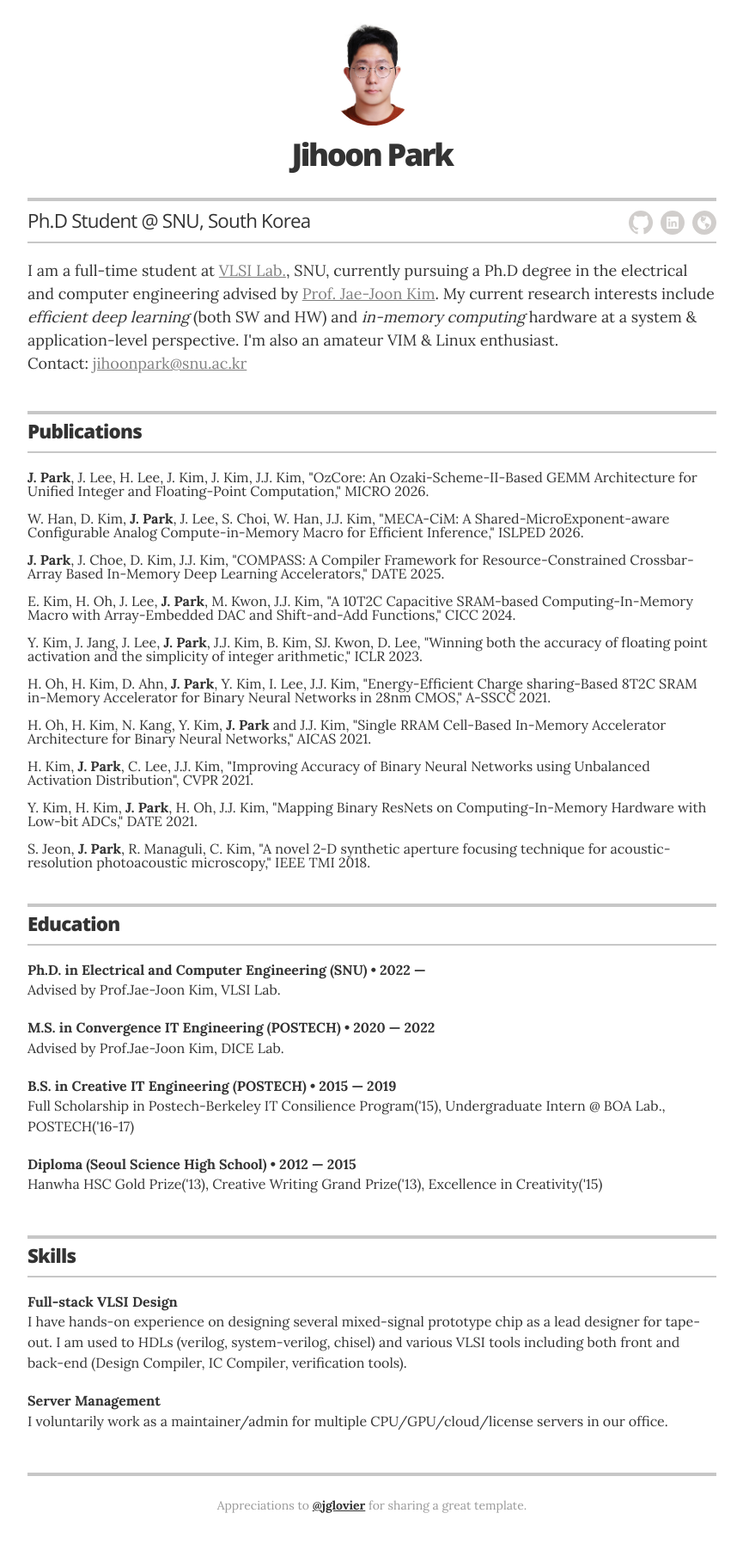
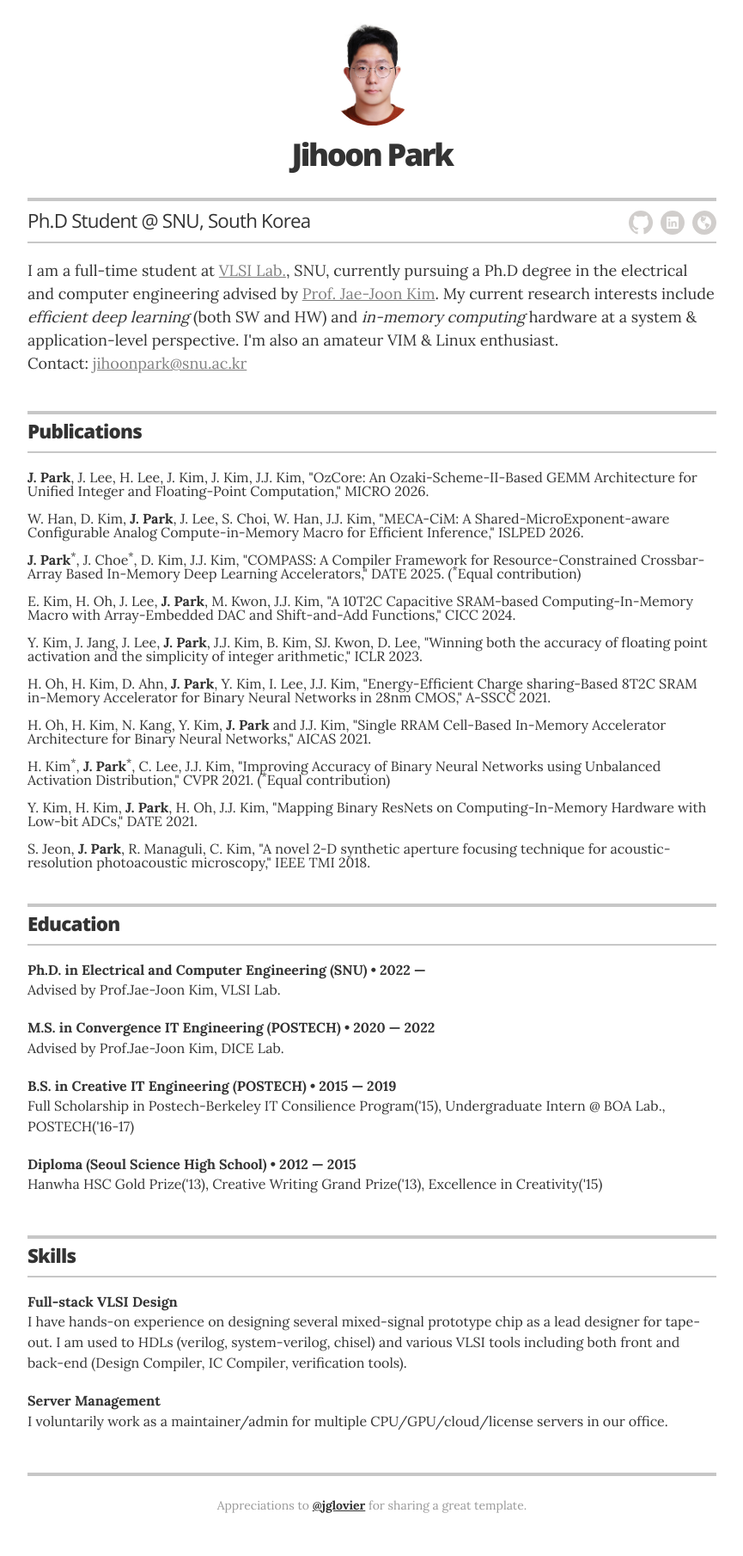
Before and after one commit to inventor71/vinnspace, a Jekyll site: the page built from index.html, in a window 1280 px wide. Shown: the whole page at 86% size, without its empty margins (207-1072 px from the left). Built offline with Jekyll 4.4.1, drawn with Linux system fonts in a browser that asks for light colours.

Commit message:
Mark equal contribution on CVPR 2021 and DATE 2025 papers
Co-Authored-By: Claude Opus 5 (1M context) <noreply@anthropic.com>

```diff
--- a/_data/publications.yml
+++ b/_data/publications.yml
@@ -1,11 +1,11 @@
 # Publications
 - item: '<b>J. Park</b>, J. Lee, H. Lee, J. Kim, J. Kim, J.J. Kim, "OzCore: An Ozaki-Scheme-II-Based GEMM Architecture for Unified Integer and Floating-Point Computation," MICRO 2026.'
 - item: 'W. Han, D. Kim, <b>J. Park</b>, J. Lee, S. Choi, W. Han, J.J. Kim, "MECA-CiM: A Shared-MicroExponent-aware Configurable Analog Compute-in-Memory Macro for Efficient Inference," ISLPED 2026.'
-- item: '<b>J. Park</b>, J. Choe, D. Kim, J.J. Kim, "COMPASS: A Compiler Framework for Resource-Constrained Crossbar-Array Based In-Memory Deep Learning Accelerators," DATE 2025.'
+- item: '<b>J. Park</b><sup>*</sup>, J. Choe<sup>*</sup>, D. Kim, J.J. Kim, "COMPASS: A Compiler Framework for Resource-Constrained Crossbar-Array Based In-Memory Deep Learning Accelerators," DATE 2025. (<sup>*</sup>Equal contribution)'
 - item: 'E. Kim, H. Oh, J. Lee, <b>J. Park</b>, M. Kwon, J.J. Kim, "A 10T2C Capacitive SRAM-based Computing-In-Memory Macro with Array-Embedded DAC and Shift-and-Add Functions," CICC 2024.'
 - item: 'Y. Kim, J. Jang, J. Lee, <b>J. Park</b>, J.J. Kim, B. Kim, SJ. Kwon, D. Lee, "Winning both the accuracy of floating point activation and the simplicity of integer arithmetic," ICLR 2023.'
 - item: 'H. Oh, H. Kim, D. Ahn, <b>J. Park</b>, Y. Kim, I. Lee, J.J. Kim, "Energy-Efficient Charge sharing-Based 8T2C SRAM in-Memory Accelerator for Binary Neural Networks in 28nm CMOS," A-SSCC 2021.'
 - item: 'H. Oh, H. Kim, N. Kang, Y. Kim, <b>J. Park</b> and J.J. Kim, "Single RRAM Cell-Based In-Memory Accelerator Architecture for Binary Neural Networks," AICAS 2021.'
-- item: 'H. Kim, <b>J. Park</b>, C. Lee, J.J. Kim, "Improving Accuracy of Binary Neural Networks using Unbalanced Activation Distribution", CVPR 2021.'
+- item: 'H. Kim<sup>*</sup>, <b>J. Park</b><sup>*</sup>, C. Lee, J.J. Kim, "Improving Accuracy of Binary Neural Networks using Unbalanced Activation Distribution," CVPR 2021. (<sup>*</sup>Equal contribution)'
 - item: 'Y. Kim,  H. Kim, <b>J. Park</b>, H. Oh, J.J. Kim, "Mapping Binary ResNets on Computing-In-Memory Hardware with Low-bit ADCs," DATE 2021.'
 - item: 'S. Jeon, <b>J. Park</b>, R. Managuli, C. Kim, "A novel 2-D synthetic aperture focusing technique for acoustic-resolution photoacoustic microscopy," IEEE TMI 2018.'
```
